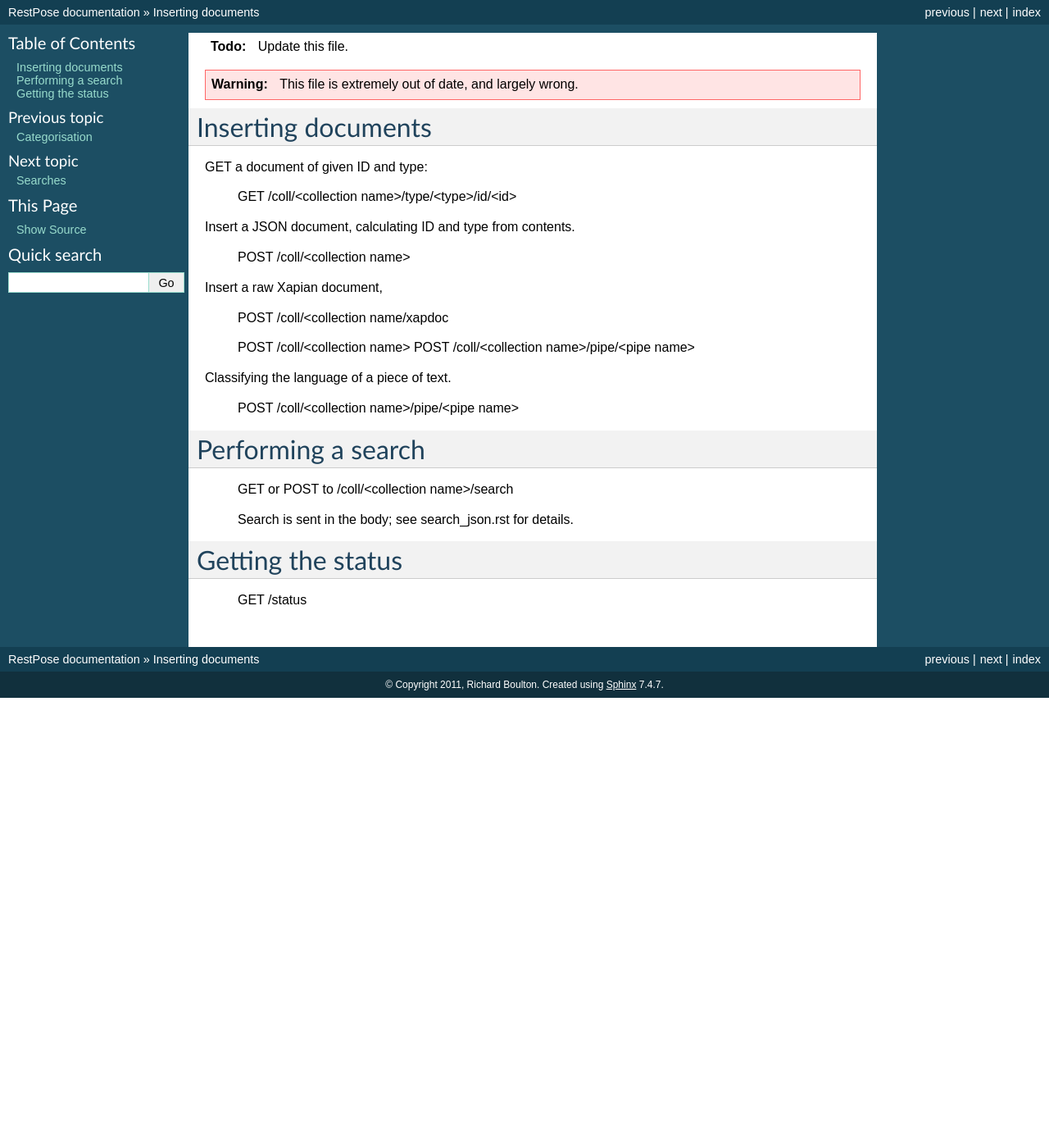
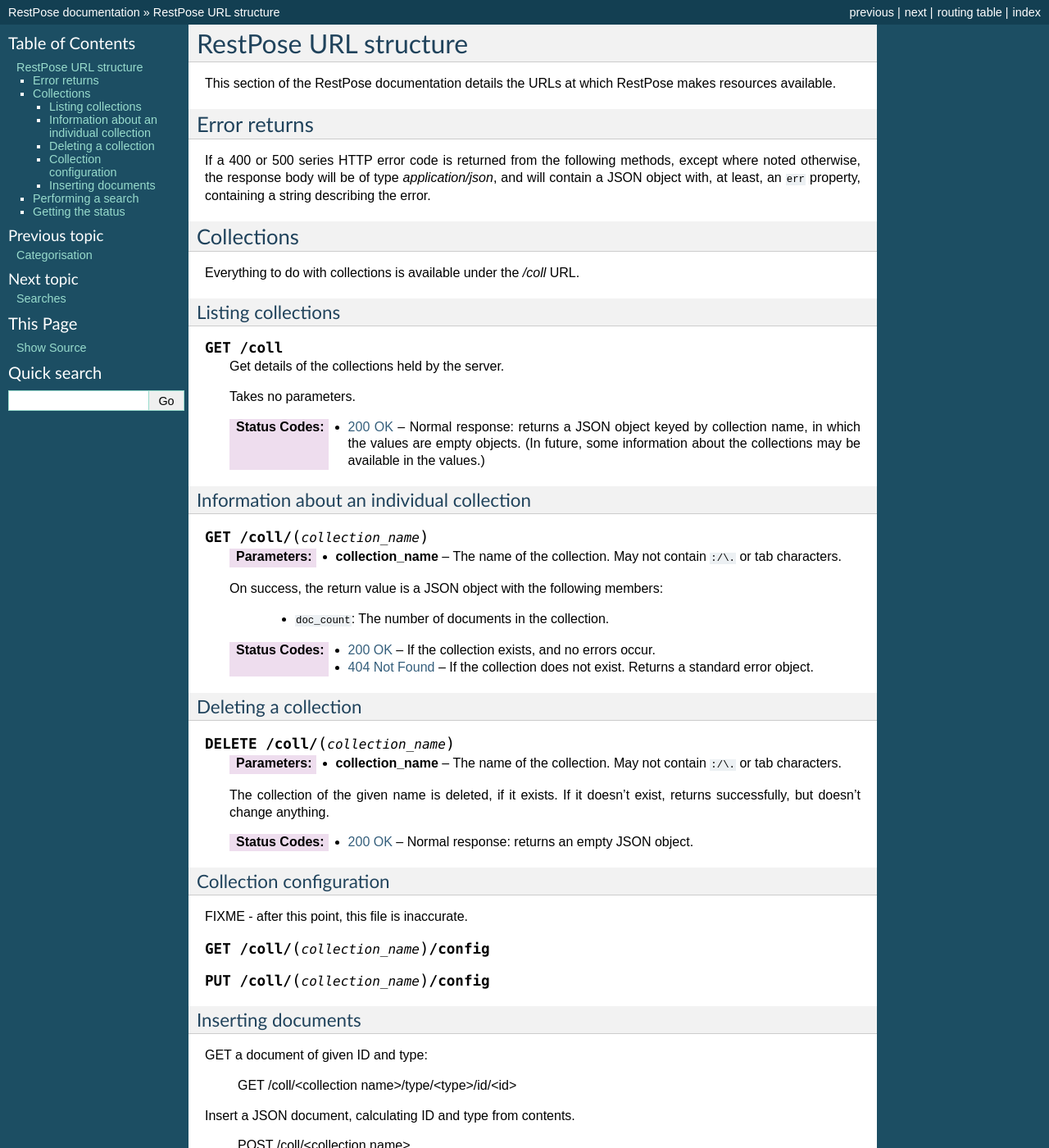
Before and after one commit to restpose/restpose, a Sphinx documentation site: the page built from docs/urls.rst, in a window 1280 px wide and 1400 px high. Shown: the whole window at 82% size. Built offline with Sphinx 7.4.7, drawn with Linux system fonts in a browser that asks for light colours; some of the changed text lies outside the part shown.

Commit message:
Make a start on documenting the URLs, using the http domain.  Mark where I've got to with a FIXME.

```diff
--- a/docs/urls.rst
+++ b/docs/urls.rst
@@ -1,11 +1,79 @@
+======================
+RestPose URL structure
+======================
 
-.. todo:: Update this file.
+This section of the RestPose documentation details the URLs at which RestPose
+makes resources available.
 
-.. warning:: This file is extremely out of date, and largely wrong.
+Error returns
+=============
+
+If a 400 or 500 series HTTP error code is returned from the following methods,
+except where noted otherwise, the response body will be of type
+:mimetype:`application/json`, and will contain a JSON object with, at least, an
+``err`` property, containing a string describing the error.
+
+Collections
+===========
+
+Everything to do with collections is available under the `/coll` URL.
+
+Listing collections
+-------------------
+
+.. http:get:: /coll
+
+   Get details of the collections held by the server.
+
+   Takes no parameters.
+
+   :statuscode 200: Normal response: returns a JSON object keyed by collection
+	       name, in which the values are empty objects.  (In future, some
+	       information about the collections may be available in the
+	       values.)
+
+
+Information about an individual collection
+------------------------------------------
+
+.. http:get:: /coll/(collection_name)
+
+   :param collection_name: The name of the collection.  May not contain
+          ``:/\.`` or tab characters.
+
+   On success, the return value is a JSON object with the following members:
+
+    * ``doc_count``: The number of documents in the collection.
+
+   :statuscode 200: If the collection exists, and no errors occur.
+   :statuscode 404: If the collection does not exist.  Returns a standard error object.
+
+
+Deleting a collection
+---------------------
+
+.. http:delete:: /coll/(collection_name)
+
+   :param collection_name: The name of the collection.  May not contain
+          ``:/\.`` or tab characters.
+
+   The collection of the given name is deleted, if it exists.  If it doesn't
+   exist, returns successfully, but doesn't change anything.
+
+   :statuscode 200: Normal response: returns an empty JSON object.
+
+
+Collection configuration
+------------------------
+
+FIXME - after this point, this file is inaccurate.
+
+.. http:get:: /coll/(collection_name)/config
+.. http:put:: /coll/(collection_name)/config
 
 
 Inserting documents
-===================
+-------------------
 
 GET a document of given ID and type:
 
```
